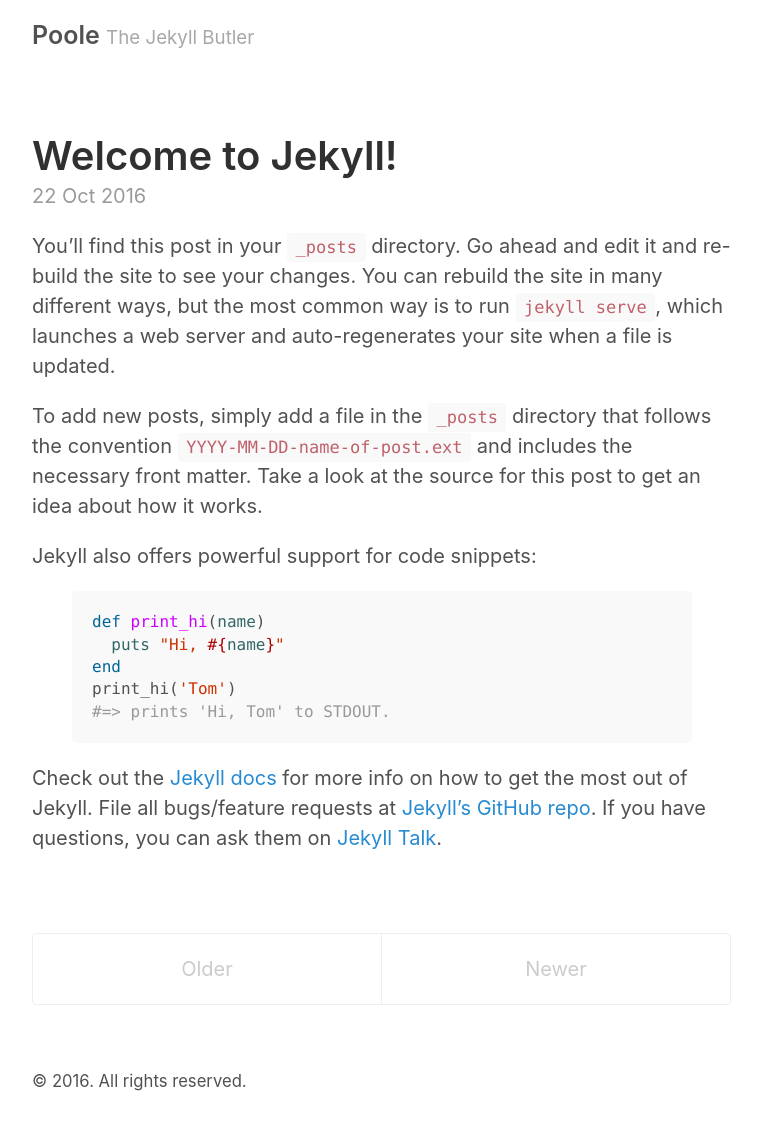
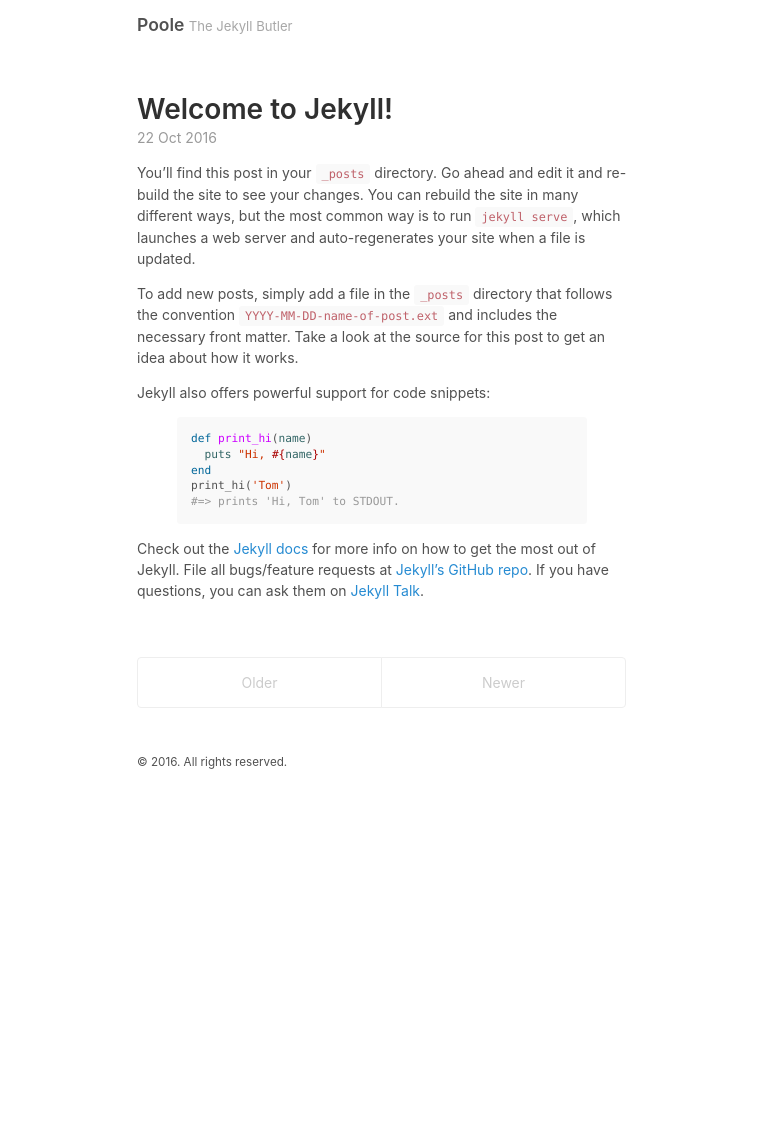
Before and after one commit to chongkong/chongkong.github.io, a Jekyll site: the page built from index.html, in a window 1280 px wide. Shown: the whole page, without its empty margins (258-1020 px from the left). Built offline with Jekyll 4.4.1, drawn with Linux system fonts in a browser that asks for light colours; the list of posts is cut into pages by our own code; after the commit the page ends 900 px from its top, so only the background shows below that.

Commit message:
Use small font for large screen

```diff
--- a/_sass/_base.scss
+++ b/_sass/_base.scss
@@ -18,10 +18,6 @@
   font-family: $root-font-family;
   font-size: $root-font-size;
   line-height: $root-line-height;
-
-  @media (min-width: $large-breakpoint) {
-    font-size: $large-font-size;
-  }
 }
 
 body {
```
